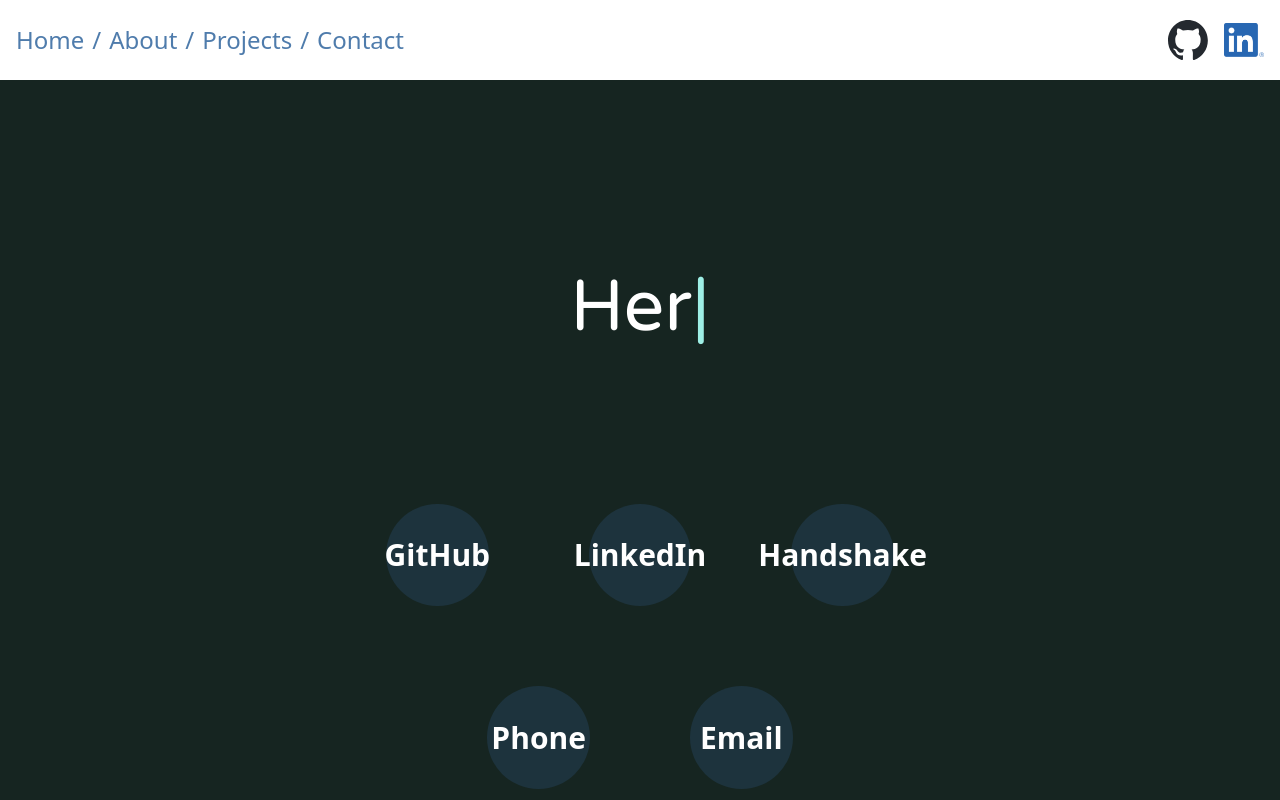
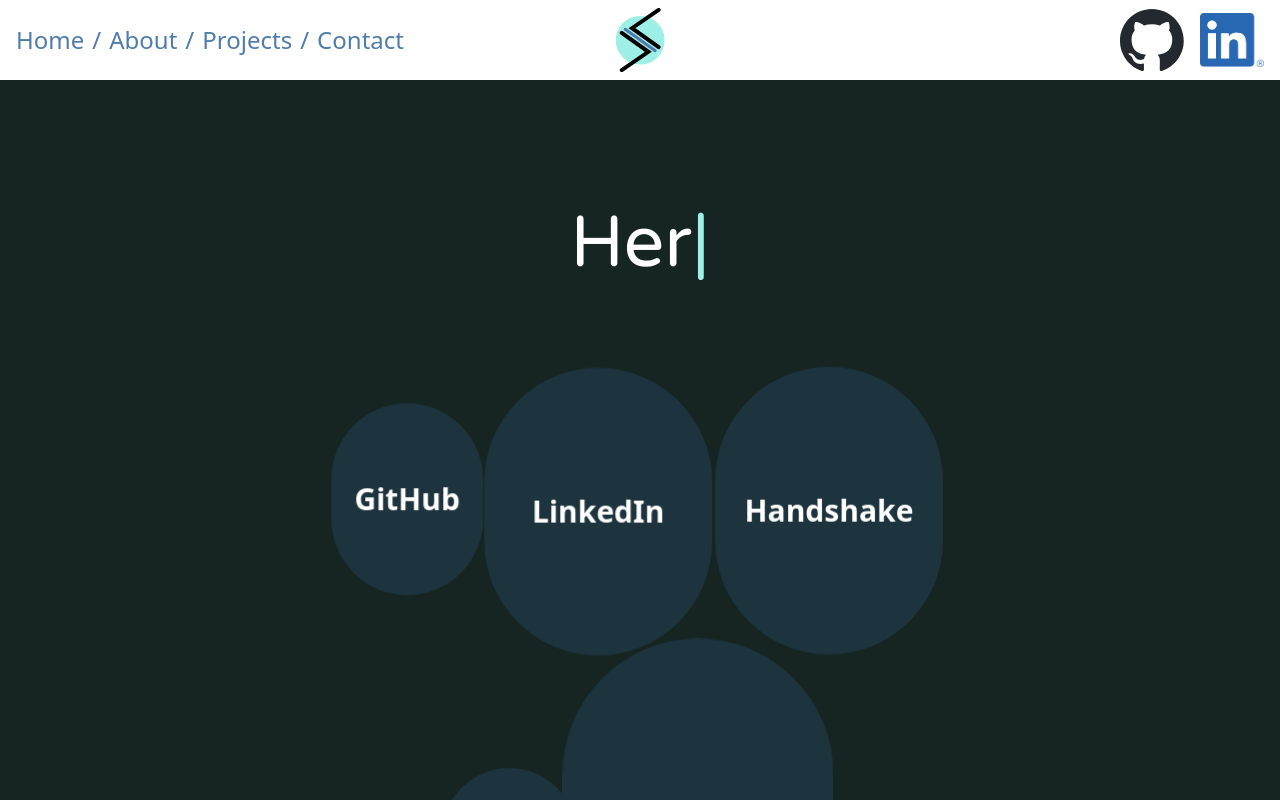
Before and after one commit to schottler3/portfolio, a Next.js app: page /contact in a window 1280 px wide. Built offline with nearby package versions, Linux system fonts and the light colour scheme.

Commit message:
Contact bubbles

```diff
--- /dev/null
+++ b/src/app/components/Coin.tsx
@@ -0,0 +1,50 @@
+"use client"
+import React, { useMemo } from 'react';
+
+interface CoinProps {
+    front: string;
+    back: string;
+    link: string;
+}
+
+export default function Coin({ front, back, link }: CoinProps) {
+    const { baseSize, randomX, randomY } = useMemo(() => {
+        const seed = front.length + back.length + link.length;
+
+        return {
+            baseSize: Math.max(back.length * 1.2, 8),
+            randomX: (seed % 20) - 10,
+            randomY: ((seed * 13) % 20) - 10
+        };
+    }, [front, back, link]);
+
+    return (
+        <div
+            onClick={(event) => (event.currentTarget as HTMLDivElement).classList.toggle('flipped')}
+            className={`hover:bg-slate-700 hover:border-aqua1 hover:border-4 bg-navy rounded-full
+                       items-center justify-center flex font-bold text-3xl disk relative bubble`}
+            style={{
+                width: `${baseSize}rem`,
+                height: `${baseSize}rem`,
+                minWidth: '8rem',
+                minHeight: '8rem',
+                '--random-x': `${randomX}px`,
+                '--random-y': `${randomY}px`
+            } as React.CSSProperties}
+        >
+            <div className="disk-front absolute w-full h-full flex items-center justify-center backface-hidden p-2">
+                {front}
+            </div>
+            <div className="disk-back bg-blue1 rounded-full absolute w-full h-full flex items-center justify-center backface-hidden p-2">
+                <a
+                    className="hover:text-slate-400 transition-colors duration-300 break-words text-center"
+                    href={link}
+                    target="_blank"
+                    rel="noreferrer"
+                >
+                    {back}
+                </a>
+            </div>
+        </div>
+    );
+}
--- a/src/app/components/Header.tsx
+++ b/src/app/components/Header.tsx
@@ -88,8 +88,7 @@
             ${isOpen
               ? 'opacity-100 visible top-20 pointer-events-auto'
               : 'opacity-0 invisible top-0 pointer-events-none'
-          }
-        `}
+            }`}
         >
           <div className="flex flex-col gap-6 p-6">
             <a href="/" className="hover:text-blue1">Home</a>
@@ -98,6 +97,9 @@
             <a href="/contact" className="hover:text-blue1">Contact</a>
           </div>
         </div>
+        <div className="hidden sm:block absolute left-1/2 transform -translate-x-1/2">
+          <img className="max-h-16 max-w-auto" src="/images/Sowilo.svg" alt="Logo" />
+        </div>
         <nav className="flex items-center h-full text-blue1 pr-4 space-x-4 select-none *:hover:cursor-pointer">
           <a
             href="https://github.com/schottler3"
@@ -105,7 +107,7 @@
             rel="noopener noreferrer"
             className="hover:opacity-80"
           >
-            <img src="/images/github.svg" alt="GitHub" className="w-10 h-auto" />
+            <img src="/images/github.svg" alt="GitHub" className="w-16 h-auto" />
           </a>
           <a
             href="https://www.linkedin.com/in/lucasschottler/"
@@ -113,7 +115,7 @@
             rel="noopener noreferrer"
             className="hover:opacity-80"
           >
-            <img src="/images/linkedin.png" alt="LinkedIn" className="w-10 h-auto" />
+            <img src="/images/linkedin.png" alt="LinkedIn" className="w-16 h-auto" />
           </a>
         </nav>
       </div>
--- a/src/app/contact/page.tsx
+++ b/src/app/contact/page.tsx
@@ -1,6 +1,7 @@
 "use client"
 import React, { useState, useEffect } from 'react';
 import Header from '../components/Header';
+import Coin from '../components/Coin';
 import { addMail } from '../DataBasing';
 
 export default function Contact() {
@@ -130,7 +131,7 @@
             <Header />
             <div className="h-full p-4 pt-20 text-white w-1/2 items-center justify-center flex flex-col mx-auto">
 
-                <div className="pt-48 varela-round-regular text-xl sm:text-2xl md:text-4xl lg:text-6xl xl:text-7xl text-center">
+                <div className="pt-32 varela-round-regular text-xl sm:text-2xl md:text-4xl lg:text-6xl xl:text-7xl text-center">
                     <p id="displayText">{displayText}
                         <span id="cursor" className="inline-block text-aqua1">
                             |
@@ -138,37 +139,36 @@
                     </p>
                 </div>
 
-                <div className="flex flex-col items-center justify-center mt-20 *:justify-around *:select-none w-full">
+                <div className="flex flex-col items-center justify-center *:justify-around *:select-none w-full *:bubble">
                     <nav className="flex items-center h-full *:hover:cursor-pointer w-full mt-20">
-                        <div
-                            onClick={(event) => (event.currentTarget as HTMLDivElement).classList.toggle('flipped')}
-                            className="hover:bg-slate-700 hover:border-aqua1 hover:border-4 bg-navy w-[8vw] h-[8vw] rounded-full items-center justify-center flex font-bold text-3xl"
-                        >
-                            GitHub
-                        </div>
-                        <div
-                            className="hover:bg-slate-700 hover:border-aqua1 hover:border-4 bg-navy w-[8vw] h-[8vw] rounded-full items-center justify-center flex font-bold text-3xl"
-                        >
-                            LinkedIn
-                        </div>
-                        <div
-                            className="hover:bg-slate-700 hover:border-aqua1 hover:border-4 bg-navy w-[8vw] h-[8vw] rounded-full items-center justify-center flex font-bold text-3xl"
-                        >
-                            Handshake
-                        </div>
+                        <Coin
+                            front="GitHub"
+                            back="schottler3"
+                            link="https://github.com/schottler3"
+                        />
+                        <Coin
+                            front="LinkedIn"
+                            back="Lucas Schottler"
+                            link="https://www.linkedin.com/in/lucasschottler/"
+                        />
+                        <Coin
+                            front="Handshake"
+                            back="Lucas Schottler"
+                            link="https://app.joinhandshake.com/profiles/73wng5"
+                        />
                     </nav>
 
-                    <nav className="flex items-center h-full *:hover:cursor-pointer w-2/3 mt-20">
-                        <div
-                            className="hover:bg-slate-700 hover:border-aqua1 hover:border-4 bg-navy w-[8vw] h-[8vw] rounded-full items-center justify-center flex font-bold text-3xl"
-                        >
-                            Phone
-                        </div>
-                        <div
-                            className="hover:bg-slate-700 hover:border-aqua1 hover:border-4 bg-navy w-[8vw] h-[8vw] rounded-full items-center justify-center flex font-bold text-3xl"
-                        >
-                            Email
-                        </div>
+                    <nav className="flex items-center h-full *:hover:cursor-pointer w-2/3">
+                        <Coin
+                            front="Phone"
+                            back="763-229-5934"
+                            link="tel:1-763-229-5934"
+                        />
+                        <Coin
+                            front="Email"
+                            back="Lucas@LucasSchottler.dev"
+                            link="mailto:Lucas@lucasschottler.dev"
+                        />
                     </nav>
                 </div>
 
--- a/src/app/globals.css
+++ b/src/app/globals.css
@@ -126,7 +126,7 @@
 }
 
 .lightLine {
-  animation: highlightText .25s ease-in forwards;
+  animation: highlightText .25s ease forwards;
 }
 
 .cursorBlink {
@@ -144,13 +144,53 @@
 }
 
 .hideCursor {
-  animation: fadeOut 1s ease;
+  animation: fadeOut 1s forwards;
   opacity: 0;
 }
 
-.flipped {
-  transform-origin: center;
-  transform: rotate(180deg);
+@keyframes ambient {
+  0% {
+    translate: 0 0;
+  }
+  20% {
+    translate: var(--random-x, 10px) var(--random-y, 10px);
+  }
+  40% {
+    translate: var(--random-y, 10px) var(--random-x, 10px);
+  }
+  60% {
+    translate: calc(var(--random-x, 10px) * -1) calc(var(--random-y, 10px) * -1);
+  }
+  80% {
+    translate: calc(var(--random-y, 10px) * -1) calc(var(--random-x, 10px) * -1);
+  }
+  100% {
+    translate: 0 0;
+  }
 }
 
+.disk {
+  transform-style: preserve-3d;
+  transition: transform 0.6s;
+  perspective: 1000px;
+}
+
+.disk-front, .disk-back {
+  position: absolute;
+  width: 100%;
+  height: 100%;
+  backface-visibility: hidden;
+}
+
+.disk-back {
+  transform: rotateY(180deg);
+}
+
+.bubble {
+  animation: ambient 32s cubic-bezier(0.45, 0.05, 0.55, 0.95) alternate infinite;
+}
+
+.flipped {
+  transform: rotateY(180deg);
+}
 /* End Contact */
```
Also changed, not shown: public/images/Sowilo.svg (added). Lines whose indentation alone changed are shown as unchanged.
